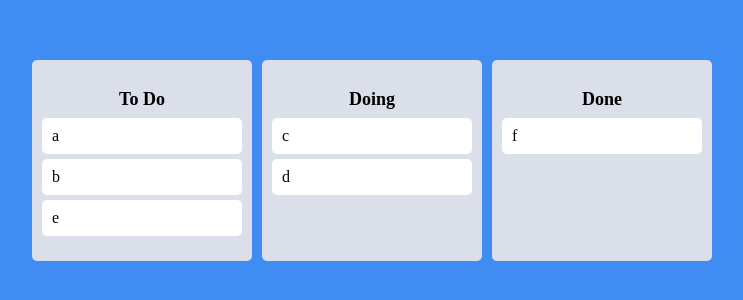
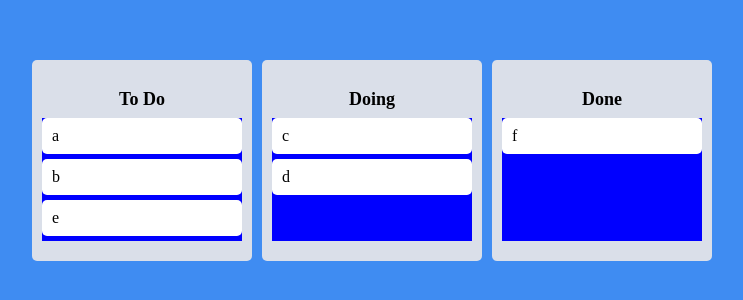
Before and after one commit to 22yuu/Trello, a React (Create React App) app: page / in a window 1280 px wide. Shown: the part 240-540 px from the top of the page, without its empty margins (268-1011 px from the left). Built offline with nearby package versions, Linux system fonts and the light colour scheme.

Commit message:
6.11 Droppable Snapshot

```diff
--- a/src/Components/Boards.tsx
+++ b/src/Components/Boards.tsx
@@ -8,6 +8,8 @@
   background-color: ${(props) => props.theme.boardColor};
   border-radius: 5px;
   min-height: 200px;
+  display: flex;
+  flex-direction: column;
 `;
 
 const Title = styled.h2`
@@ -15,6 +17,18 @@
   font-weight: 600;
   margin-bottom: 10px;
   font-size: 18px;
+`;
+
+interface IAreaProps {
+  isDraggingOver: boolean;
+  isDraggingFromThis: boolean;
+}
+
+const Area = styled.div<IAreaProps>`
+  background-color: ${(props) =>
+    props.isDraggingOver ? "pink" : props.isDraggingFromThis ? "red" : "blue"};
+  flex-grow: 1;
+  transition: background-color 0.3s ease-in-out;
 `;
 
 interface IBoardProps {
@@ -27,13 +41,18 @@
     <Wrapper>
       <Title>{boardId}</Title>
       <Droppable droppableId={boardId}>
-        {(magic) => (
-          <div ref={magic.innerRef} {...magic.droppableProps}>
+        {(magic, snapshot) => (
+          <Area
+            isDraggingOver={snapshot.isDraggingOver}
+            isDraggingFromThis={Boolean(snapshot.draggingFromThisWith)}
+            ref={magic.innerRef}
+            {...magic.droppableProps}
+          >
             {toDos.map((toDo, index) => (
               <DragabbleCards key={toDo} index={index} toDo={toDo} />
             ))}
             {magic.placeholder}
-          </div>
+          </Area>
         )}
       </Droppable>
     </Wrapper>
```
